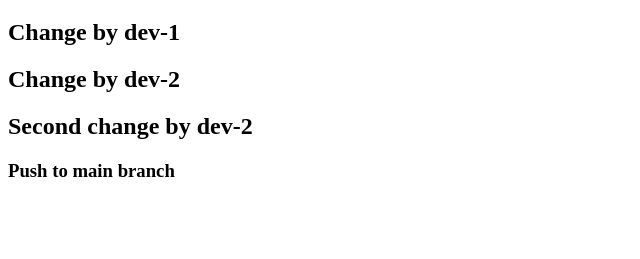
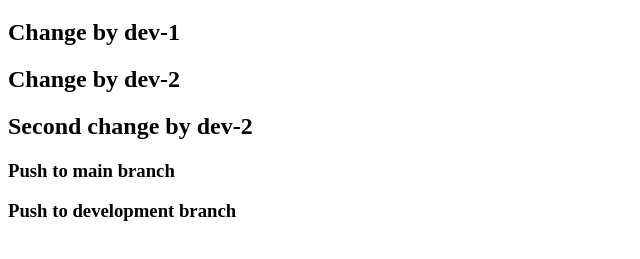
Before and after one commit to Rahad-Ullah/branch-tutorial, a plain HTML site: page index.html in a window 1280 px wide. Shown: the part 61-320 px from the top of the page, without its empty margins (0-640 px from the left). Drawn offline with Linux system fonts and the light colour scheme.

Commit message:
pushing to development

```diff
--- a/index.html
+++ b/index.html
@@ -11,5 +11,6 @@
     <h2>Change by dev-2</h2>
     <h2>Second change by dev-2</h2>
     <h3>Push to main branch</h3>
+    <h3>Push to development branch</h3>
 </body>
 </html>
```
